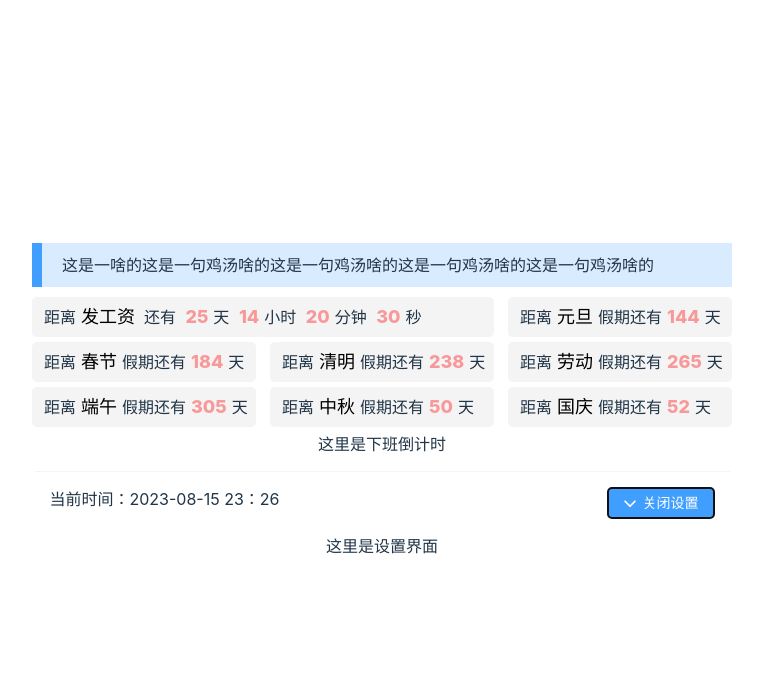
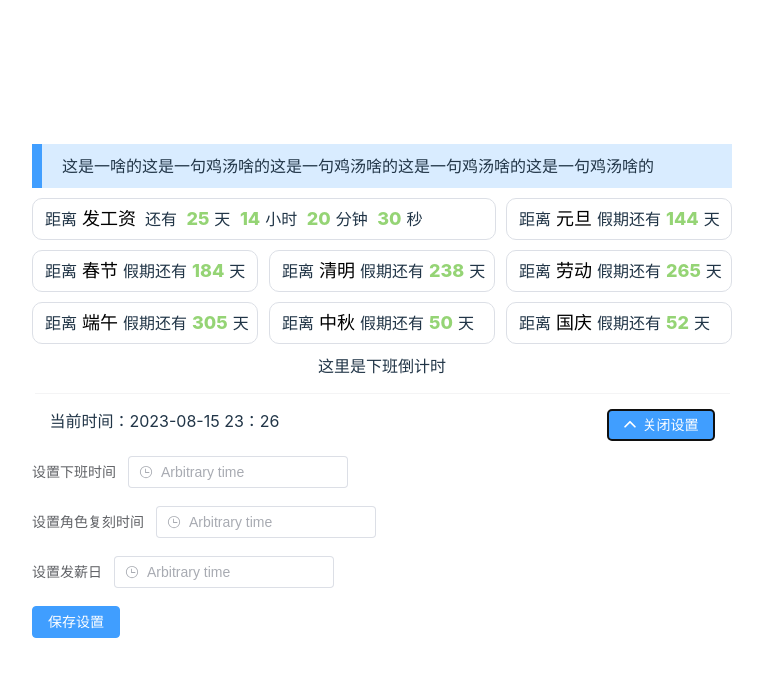
Before and after one commit to 18872297546/touch_fish_vue3, a Vue app: page / in a window 1280 px wide. Both pictures are taken after a click on the button "打开设置". Shown: the top 676 px of the page, without its empty margins (258-1021 px from the left). Built offline with nearby package versions, Linux system fonts and the light colour scheme.

Commit message:
✨ feat: 添加几个设置选项

```diff
--- a/components.d.ts
+++ b/components.d.ts
@@ -11,10 +11,15 @@ declare module 'vue' {
     ElButton: typeof import('element-plus/es')['ElButton']
     ElCheckbox: typeof import('element-plus/es')['ElCheckbox']
     ElContainer: typeof import('element-plus/es')['ElContainer']
+    ElDatePicker: typeof import('element-plus/es')['ElDatePicker']
+    ElForm: typeof import('element-plus/es')['ElForm']
+    ElFormItem: typeof import('element-plus/es')['ElFormItem']
     ElHeader: typeof import('element-plus/es')['ElHeader']
+    ElInput: typeof import('element-plus/es')['ElInput']
     ElMain: typeof import('element-plus/es')['ElMain']
     ElTable: typeof import('element-plus/es')['ElTable']
     ElTableColumn: typeof import('element-plus/es')['ElTableColumn']
+    ElTimePicker: typeof import('element-plus/es')['ElTimePicker']
     HelloWorld: typeof import('./src/components/HelloWorld.vue')['default']
     Main: typeof import('./src/components/main.vue')['default']
     Setting: typeof import('./src/components/setting/setting.vue')['default']
--- a/src/components/main.less
+++ b/src/components/main.less
@@ -23,11 +23,12 @@
   text-align: start;
   .countdown-item{
     width: 32%;
-    border-radius: 5px;
-    margin-bottom: 5px;
+    border-radius: 10px;
+    margin-bottom: 10px;
     height: 40px;
-    background-color: #f4f4f5;
+    border: #DCDFE6 1px solid;
     line-height: 40px;
+
     p{
       margin: 0;
       padding: 0 0 0 12px;
@@ -43,8 +44,13 @@
     &-name{
       .base(#000)
     }
-    &-time:extend(&-name){
-      .base(#f89898)
+    &-time{
+      .base(#95d475)
+    }
+    &:hover{
+      cursor: pointer;
+      border: #FFF 1px solid;
+      box-shadow: var(--el-box-shadow-light);
     }
   }
   .countdown-item.payoff{
--- a/src/components/main.vue
+++ b/src/components/main.vue
@@ -1,6 +1,7 @@
 <script setup lang="ts">
 import { ref,computed, onMounted } from 'vue'
 import FESTIVAL from 'constant/festival.ts'
+import Setting from '@/components/setting/setting.vue'
 import { ArrowUpBold ,ArrowDownBold } from '@element-plus/icons-vue'
 
 const currentTime = ref()
@@ -84,16 +85,18 @@ onMounted(()=>{
           <el-button
             type="primary"
             @click="switchSetting"
-            :icon="showSetting?ArrowDownBold:ArrowUpBold"
+            :icon="showSetting?ArrowUpBold:ArrowDownBold"
            >
 
            {{ showSetting?'关闭设置':'打开设置' }}
           </el-button>
         </div>
       </div>
-      <div v-if="showSetting">
-        这里是设置界面
-      </div>
+
+      <Setting v-if="showSetting"
+        @close-setting="showSetting = false"
+      ></Setting>
+
   </div>
 </template>
 
--- a/src/components/setting/setting.vue
+++ b/src/components/setting/setting.vue
@@ -1,8 +1,39 @@
 <script setup lang="ts">
+import {ref} from 'vue'
+const characterUpDefaultTime = new Date(2000, 1, 1, 12, 0, 0)
+const emit = defineEmits(['close-setting'])
+const settingConfig = ref({
+    closingTime:'',
+    characterUp:'',
+    payday:''
+})
+
+const onSubmit = () => {
+    console.log('settingConfig is ??',settingConfig.value);
+    emit('close-setting')
+}
 
 </script>
 
 <template>
+    <el-form :model="settingConfig">
+        <el-form-item label="设置下班时间">
+            <el-time-picker v-model="settingConfig.closingTime" placeholder="Arbitrary time" />
+        </el-form-item>
+        <el-form-item label="设置角色复刻时间">
+            <el-date-picker
+                v-model="settingConfig.characterUp"
+                type="datetime"
+                placeholder="Arbitrary time"
+                :default-time="characterUpDefaultTime" />
+        </el-form-item>
+        <el-form-item label="设置发薪日">
+            <el-time-picker v-model="settingConfig.payday" placeholder="Arbitrary time" />
+        </el-form-item>
+        <el-form-item>
+            <el-button type="primary" @click="onSubmit">保存设置</el-button>
+        </el-form-item>
+    </el-form>
 
 </template>
 
```
